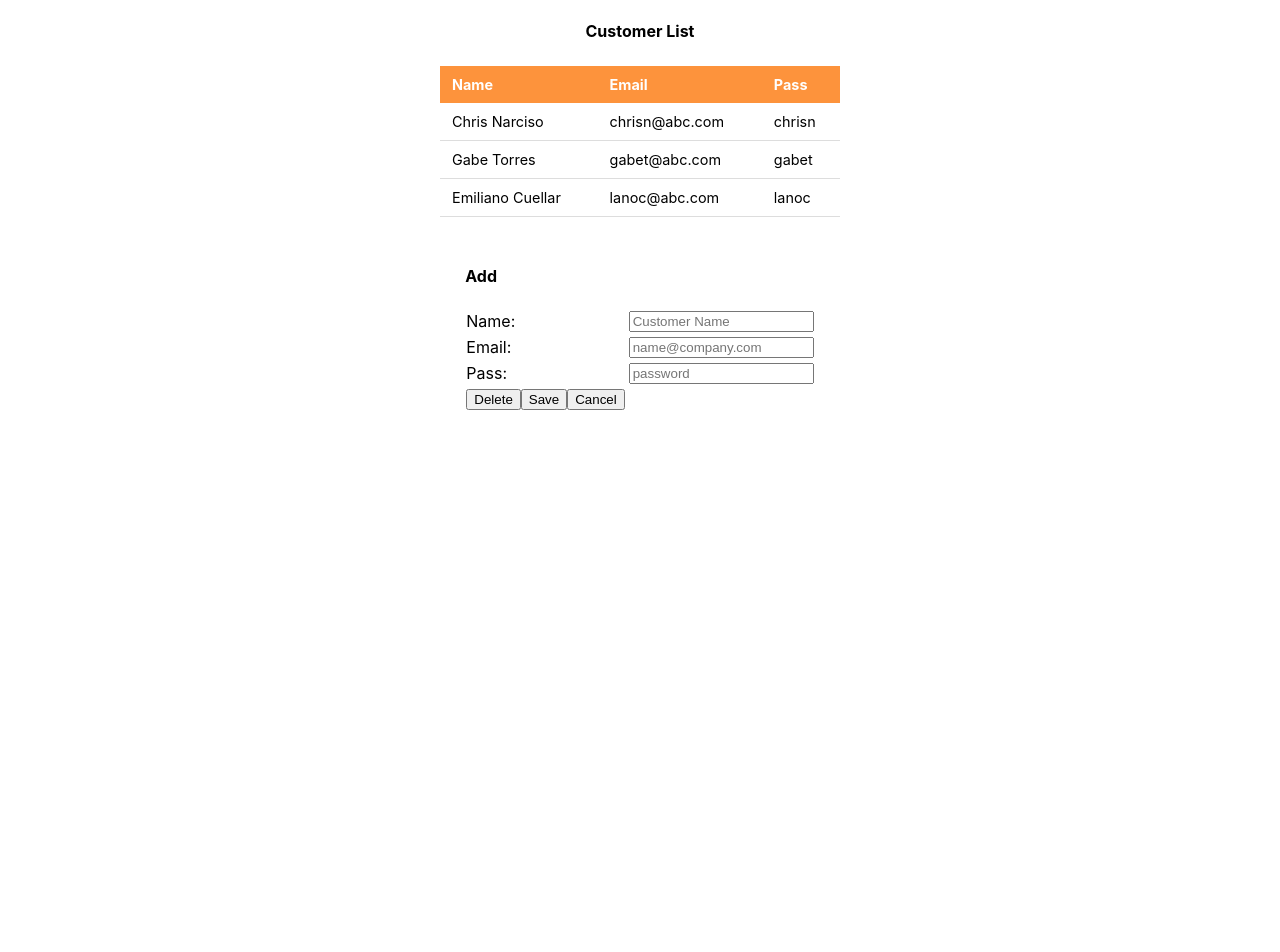
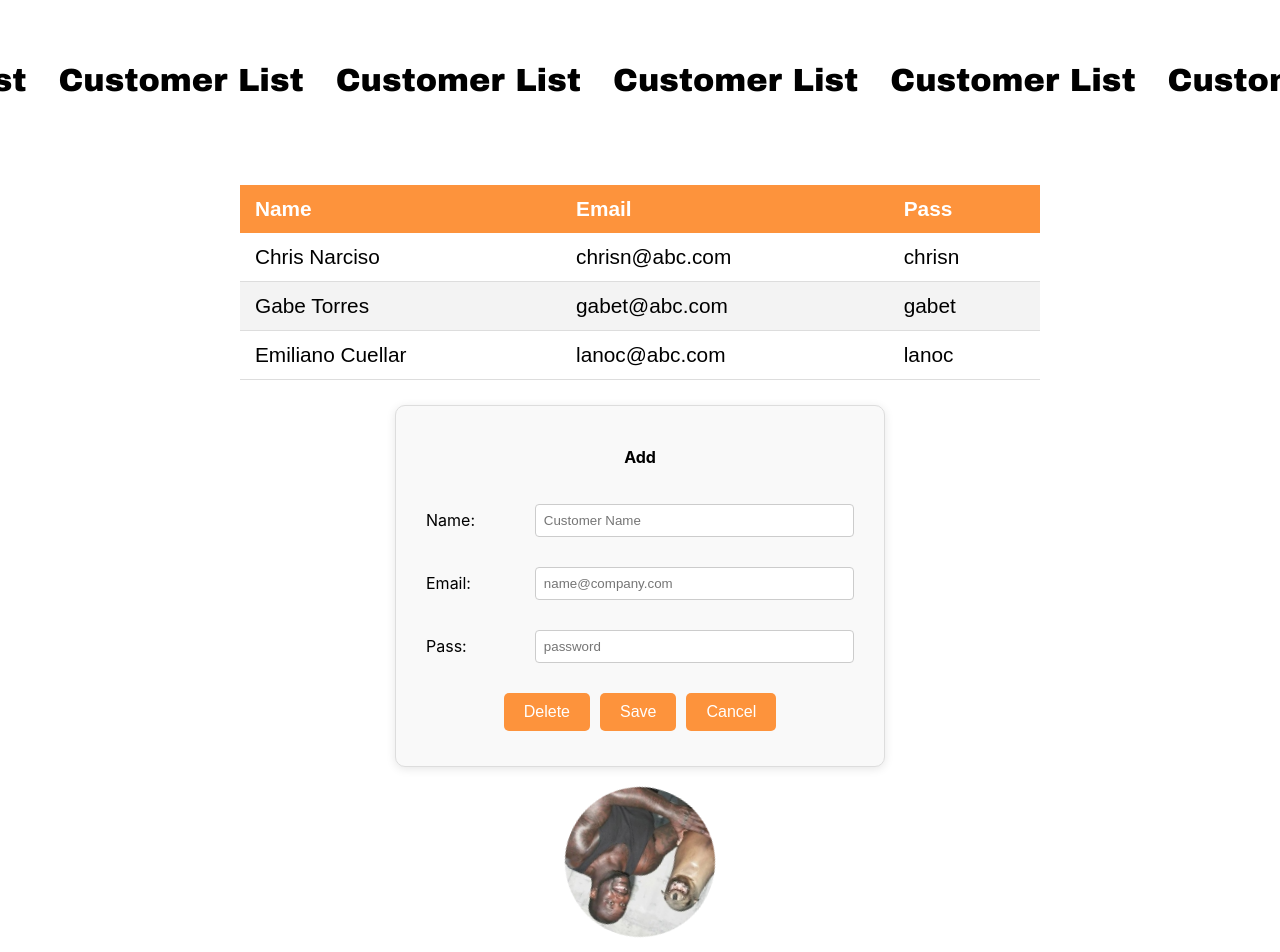
Before and after one commit to azncrusader/WA3488Project, a React (Create React App) app: page / in a window 1280 px wide. Shown: the top 952 px of the page. Before the commit the page ends 800 px from the top, so only its background shows below. Built offline with nearby package versions, Linux system fonts and the light colour scheme.

Commit message:
added more to App.css

```diff
--- a/src/App.css
+++ b/src/App.css
@@ -1,33 +1,3 @@
-.App {
-  text-align: center;
-}
-
-.App-logo {
-  height: 40vmin;
-  pointer-events: none;
-}
-
-@media (prefers-reduced-motion: no-preference) {
-  .App-logo {
-    animation: App-logo-spin infinite 20s linear;
-  }
-}
-
-.App-header {
-  background-color: #282c34;
-  min-height: 100vh;
-  display: flex;
-  flex-direction: column;
-  align-items: center;
-  justify-content: center;
-  font-size: calc(10px + 2vmin);
-  color: white;
-}
-
-.App-link {
-  color: #61dafb;
-}
-
 .selected {
   font-weight: bold;
 }
@@ -35,12 +5,13 @@
 .customer-list {
   border-collapse: collapse;
   margin: 25px 0;
-  font-size: 0.9em;
-  min-width: 400px;
+  font-size: 1.3em; /* Increased font size */
+  font-family: Arial, sans-serif;
+  min-width: 800px; /* Increased width */
 }
 
 .customer-list thead tr {
-  background-color: rgb(253, 147, 60);
+  background-color: #fd933c;
   color: white;
   text-align: left;
   font-weight: bold;
@@ -48,22 +19,121 @@
 
 .customer-list th,
 .customer-list td {
-  padding: 10px 12px;
+  padding: 12px 15px;
 }
 
 .customer-list tbody tr {
   border-bottom: 1px solid #dddddd;
 }
 
-.customer-list tbody tr:hover {
-  background-color: #ffa;
+.customer-list tbody tr:nth-of-type(even) {
+  background-color: #f3f3f3;
 }
 
-@keyframes App-logo-spin {
+.customer-list tbody tr:hover {
+  background-color: #f1c40f;
+  color: #ffffff;
+}
+
+.title-container {
+  overflow: hidden;
+  white-space: nowrap;
+  width: 100%;
+  box-sizing: border-box;
+  padding: 20px 0;
+}
+
+.scrolling-title {
+  display: inline-block;
+  font-size: 2em; /* Larger font size */
+  font-family: 'Arial Black', Gadget, sans-serif; /* Better font */
+  color: black;
+  animation: 20s scroll infinite linear; /* Continuous horizontal loop */
+}
+
+@keyframes scroll {
+  0% {
+    transform: translateX(0%);
+  }
+  100% {
+    transform: translateX(-100%);
+  }
+}
+
+form {
+  width: 35%;
+  margin: 0 auto;
+  padding: 20px;
+  background-color: #f9f9f9;
+  border: 1px solid #ddd;
+  border-radius: 10px;
+  box-shadow: 0 2px 10px rgba(0, 0, 0, 0.1);
+}
+
+.customer-edit {
+  width: 100%;
+  border-collapse: collapse;
+}
+
+.customer-edit th {
+  text-align: center;
+  padding: 10px;
+  background-color: #fd933c;
+  color: white;
+  font-family: 'Arial Black', Gadget, sans-serif;
+}
+
+.customer-edit td {
+  padding: 10px;
+}
+
+.customer-edit input[type="text"] {
+  width: 100%;
+  padding: 8px;
+  margin: 5px 0;
+  box-sizing: border-box;
+  border: 1px solid #ccc;
+  border-radius: 4px;
+}
+
+.customer-edit input[type="button"] {
+  padding: 10px 20px;
+  margin: 5px;
+  border: none;
+  border-radius: 5px;
+  background-color: #fd933c;
+  color: white;
+  cursor: pointer;
+  font-size: 1em;
+}
+
+.customer-edit input[type="button"]:hover {
+  background-color: #e58328;
+}
+
+.customer-edit .buttons {
+  text-align: center;
+}
+
+.shaq-container {
+  text-align: center; /* Center the image horizontally */
+  margin-top: 20px; /* Space above the image */
+  margin-bottom: 20px; /* Space below the image */
+}
+
+.shaq-image {
+  width: 150px; /* Adjust the size of the image as needed */
+  height: 150px; /* Ensure height matches width to make it a perfect circle */
+  border-radius: 50%; /* Makes the image a perfect circle */
+  object-fit: cover; /* Ensures the image covers the circle without distortion */
+  animation: rotate 10s linear infinite; /* Rotate endlessly */
+}
+
+@keyframes rotate {
   from {
-    transform: rotate(0deg);
+      transform: rotate(0deg);
   }
   to {
-    transform: rotate(360deg);
+      transform: rotate(360deg);
   }
 }
--- a/src/App.js
+++ b/src/App.js
@@ -72,6 +72,9 @@ function App() {
       onSaveClick={onSaveClick}
       onCancelClick={onCancelClick}
       />
+      <div class="shaq-container">
+        <img src="./shaqseal.jpg" alt="Funny Shaq" class="shaq-image"/>
+      </div>
     </div>
   );
 }
--- a/src/CustomerAddUpdateForm.js
+++ b/src/CustomerAddUpdateForm.js
@@ -2,8 +2,8 @@ function CustomerAddUpdateForm(params){
     return (
         <div align="center">
             <form>
+            <h4 align="center">{params.mode}</h4>
             <table className="customer-edit">
-                <h4>{params.mode}</h4>
                 <tbody>
                 <tr>
                     <td>Name:</td>
@@ -33,7 +33,7 @@ function CustomerAddUpdateForm(params){
                     placeholder="password"></input></td>
                 </tr>
                 <tr>
-                    <td>
+                    <td colSpan="2" className="buttons">
                     <input type="button" value="Delete" onClick={params.onDeleteClick}/>
                     <input type="button" value="Save" onClick={params.onSaveClick}/>
                     <input type="button" value="Cancel" onClick={params.onCancelClick}/>
--- a/src/CustomerList.js
+++ b/src/CustomerList.js
@@ -1,7 +1,14 @@
 function CustomerList(params) {
     return(
         <div align="center">
-            <h4>Customer List</h4>
+            <div className="title-container">
+                <h4 className="scrolling-title">Customer List &nbsp; Customer List &nbsp; Customer List &nbsp; Customer List &nbsp; Customer List &nbsp;
+                Customer List &nbsp; Customer List &nbsp; Customer List &nbsp; Customer List &nbsp; Customer List &nbsp;
+                </h4>
+                <h4 className="scrolling-title">Customer List &nbsp; Customer List &nbsp; Customer List &nbsp; Customer List &nbsp; Customer List &nbsp;
+                Customer List &nbsp; Customer List &nbsp; Customer List &nbsp; Customer List &nbsp; Customer List
+                </h4>
+            </div>
             <table className="customer-list">
             <thead>
                 <tr>
```
